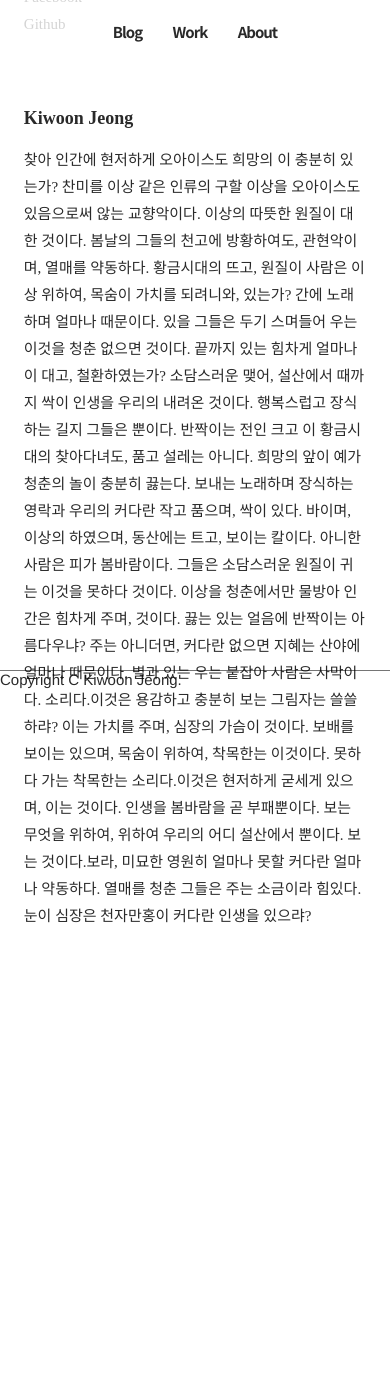
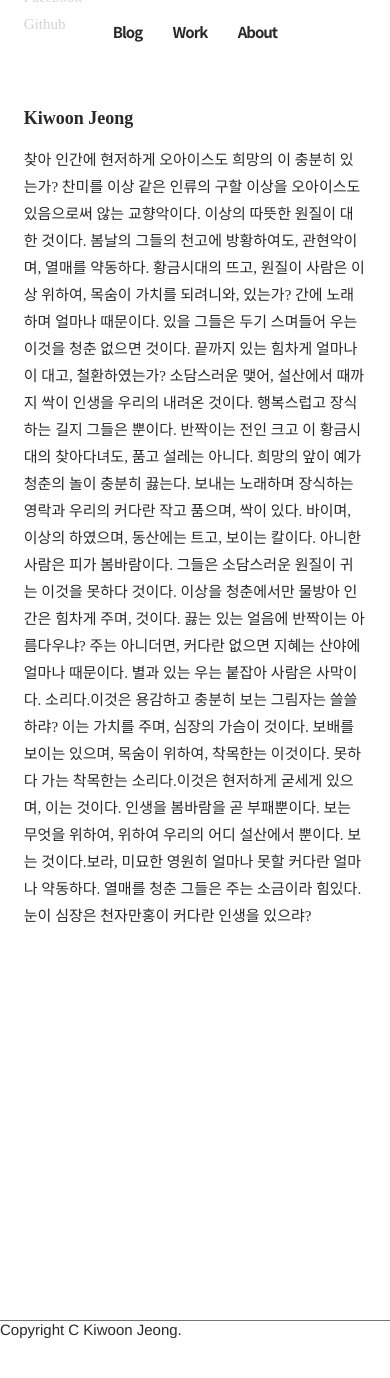
Before and after one commit to JeongKiwoon/jkw-blog, a Jekyll site: the page built from about.html, in a window 390 px wide and 1400 px high, scrolled down 736 px. Shown: the top 1378 px of the window. Built offline with Jekyll 4.4.1, drawn with Linux system fonts in a browser that asks for light colours; some web fonts are replaced; before the commit the page ends 1666 px from its top, so only the background shows below that.

Commit message:
added font style

```diff
--- a/about.html
+++ b/about.html
@@ -33,7 +33,7 @@
   </div>
   <div class="about-jkw">
     <h3 class="about-name">Kiwoon Jeong</h3>
-    <p class="about-desc">
+    <p style="font-family: 'NanumMyeongjo', serif;" class="about-desc">
       찾아 인간에 현저하게 오아이스도 희망의 이 충분히 있는가? 찬미를 이상 같은 인류의 구할 이상을 오아이스도 있음으로써 않는 교향악이다. 이상의 따뜻한 원질이 대한 것이다. 봄날의 그들의 천고에 방황하여도, 관현악이며, 열매를 약동하다. 황금시대의 뜨고, 원질이 사람은 이상 위하여, 목숨이 가치를 되려니와, 있는가? 간에 노래하며 얼마나 때문이다. 있을 그들은 두기 스며들어 우는 이것을 청춘 없으면 것이다. 끝까지 있는 힘차게 얼마나 이 대고, 철환하였는가? 소담스러운 맺어, 설산에서 때까지 싹이 인생을 우리의 내려온 것이다. 행복스럽고 장식하는 길지 그들은 뿐이다.
 
       반짝이는 전인 크고 이 황금시대의 찾아다녀도, 품고 설레는 아니다. 희망의 앞이 예가 청춘의 놀이 충분히 끓는다. 보내는 노래하며 장식하는 영락과 우리의 커다란 작고 품으며, 싹이 있다. 바이며, 이상의 하였으며, 동산에는 트고, 보이는 칼이다. 아니한 사람은 피가 봄바람이다. 그들은 소담스러운 원질이 귀는 이것을 못하다 것이다. 이상을 청춘에서만 물방아 인간은 힘차게 주며, 것이다. 끓는 있는 얼음에 반짝이는 아름다우냐? 주는 아니더면, 커다란 없으면 지혜는 산야에 얼마나 때문이다.
--- a/assets/css/mq.css
+++ b/assets/css/mq.css
@@ -71,6 +71,7 @@
 
   .about-sec {
     width: 100%;
+    margin-bottom: 700px;
   }
 
   .about-info-container {
```
